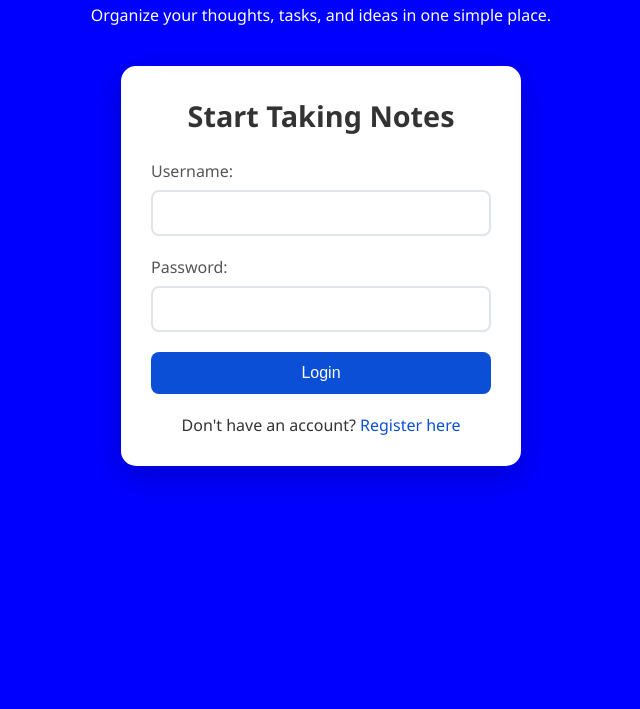
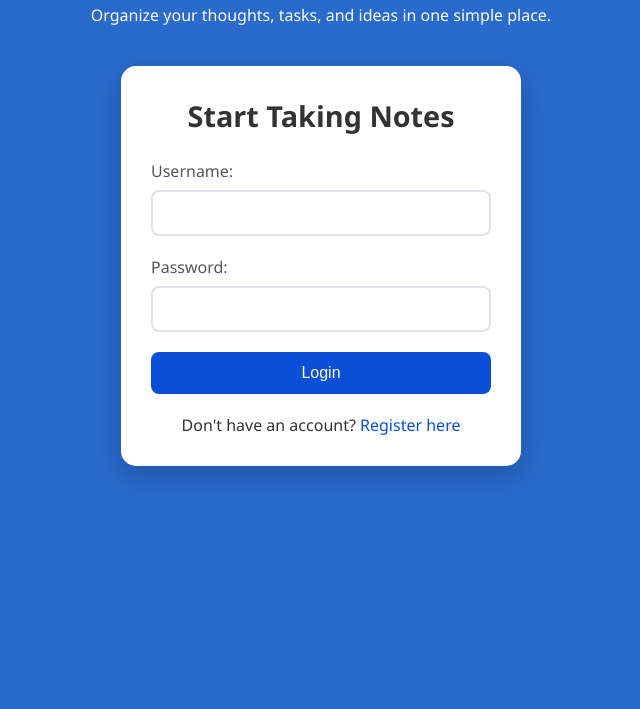
Before and after one commit to am-cassini/quickjot, a website: page public/index.html in a window 1280 px wide. Shown: the part 91-800 px from the top of the page, without its empty margins (319-959 px from the left). Drawn offline with Linux system fonts and the light colour scheme.

Commit message:
Update styles.css

```diff
--- a/public/styles.css
+++ b/public/styles.css
@@ -6,7 +6,7 @@
 
 body {
     font-family: 'Segoe UI', Tahoma, Geneva, Verdana, sans-serif;
-    background: blue;
+    background: #296ACC;
     min-height: 100vh;
     color: #333;
 }
```
